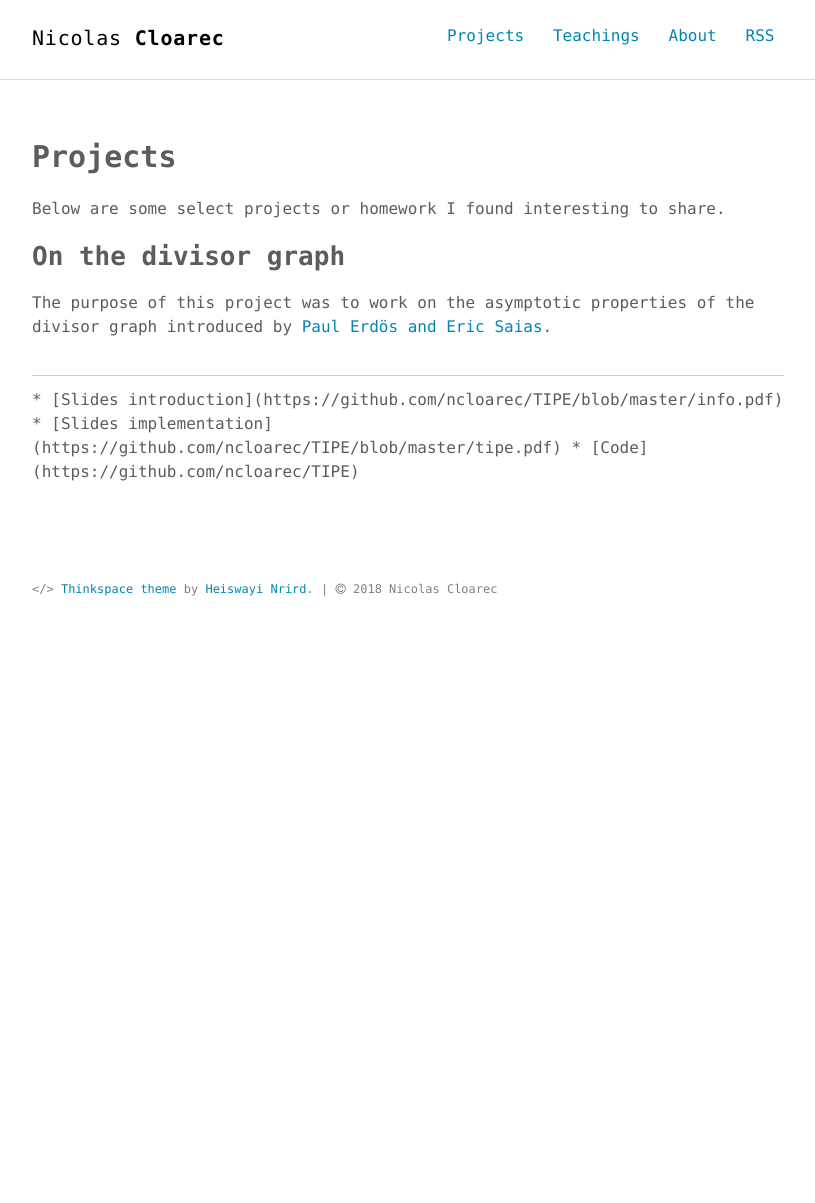
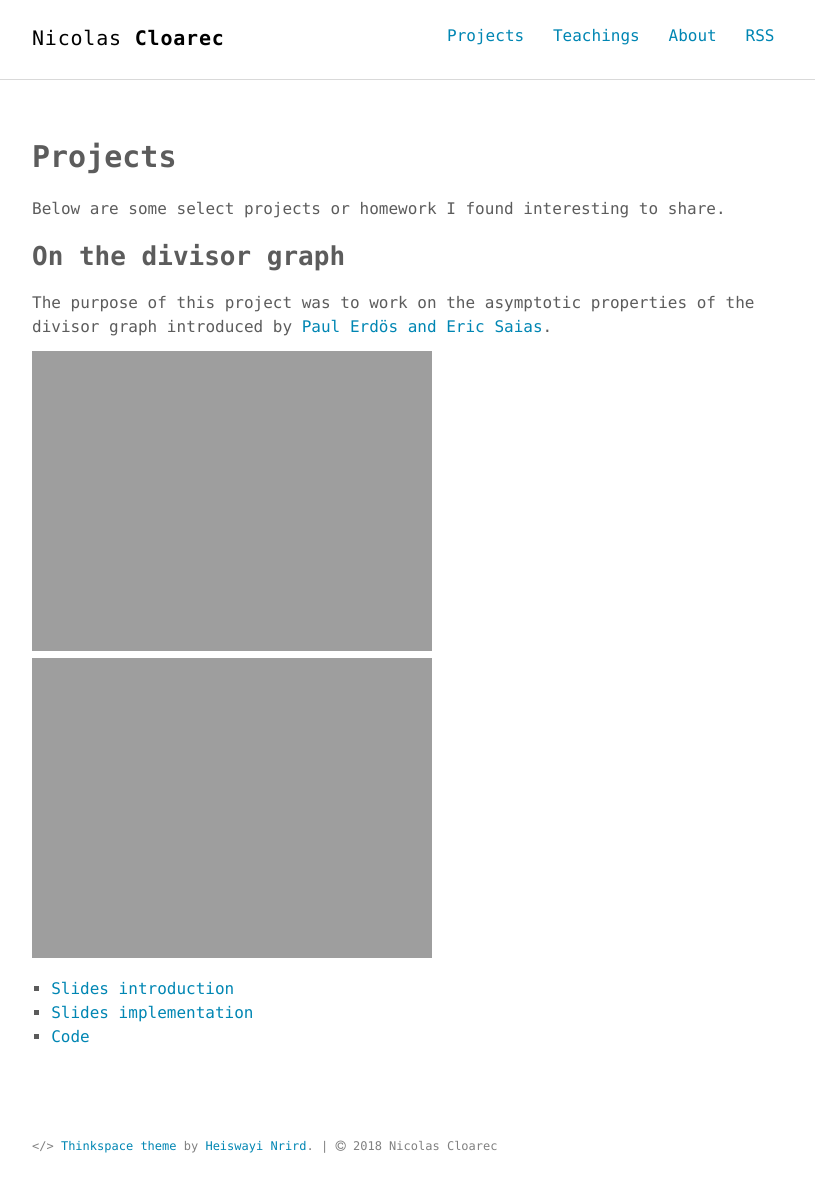
Before and after one commit to ncloarec/ncloarec.github.io, a Jekyll site: the page built from projects.md, in a window 1280 px wide. Shown: the whole page, without its empty margins (232-1047 px from the left). Built offline with Jekyll 4.4.1, drawn with Linux system fonts in a browser that asks for light colours; before the commit the page ends 900 px from its top, so only the background shows below that.

Commit message:
add size graphs images

```diff
--- a/projects.md
+++ b/projects.md
@@ -11,15 +11,9 @@ Below are some select projects or homework I found interesting to share.
 The purpose of this project was to work on the asymptotic properties of the
 divisor graph introduced by [Paul Erdös and Eric Saias](http://matwbn.icm.edu.pl/ksiazki/aa/aa73/aa7324.pdf).
 
-<!-- ![](/assets/images/graph1.png)
-![](/assets/images/graph2.png) -->
+![](/assets/images/graph1.png=250x)
+![](/assets/images/graph2.png=250x)
 
-<table>
-   <tr>
-       <td><div id="/assets/images/graph1.png" style="width: 300px;"></div></td>
-       <td><div id="/assets/images/graph2.png" style="width: 300px;"></div></td>
-   </tr>
-<table>
 
 * [Slides introduction](https://github.com/ncloarec/TIPE/blob/master/info.pdf)
 * [Slides implementation](https://github.com/ncloarec/TIPE/blob/master/tipe.pdf)
```
